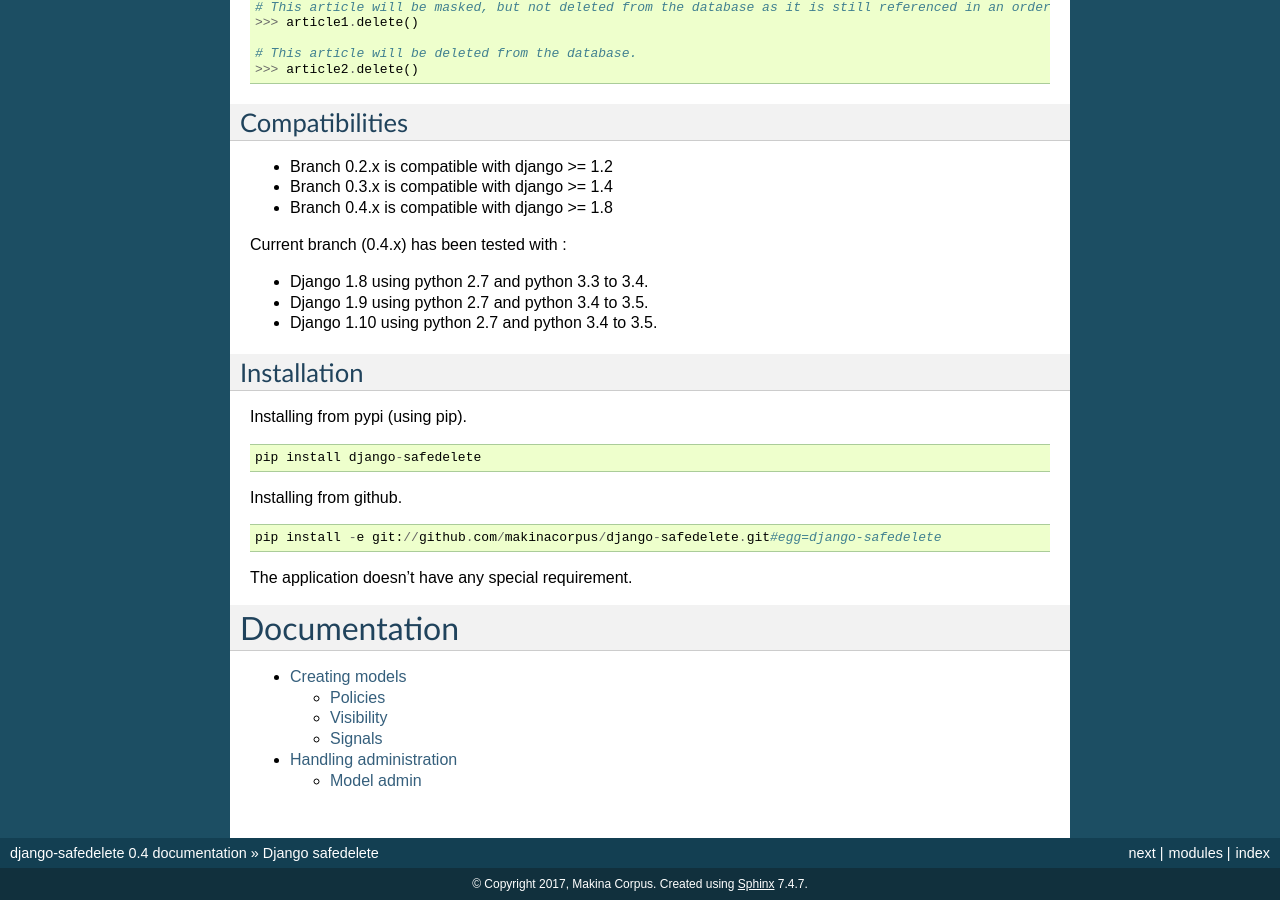
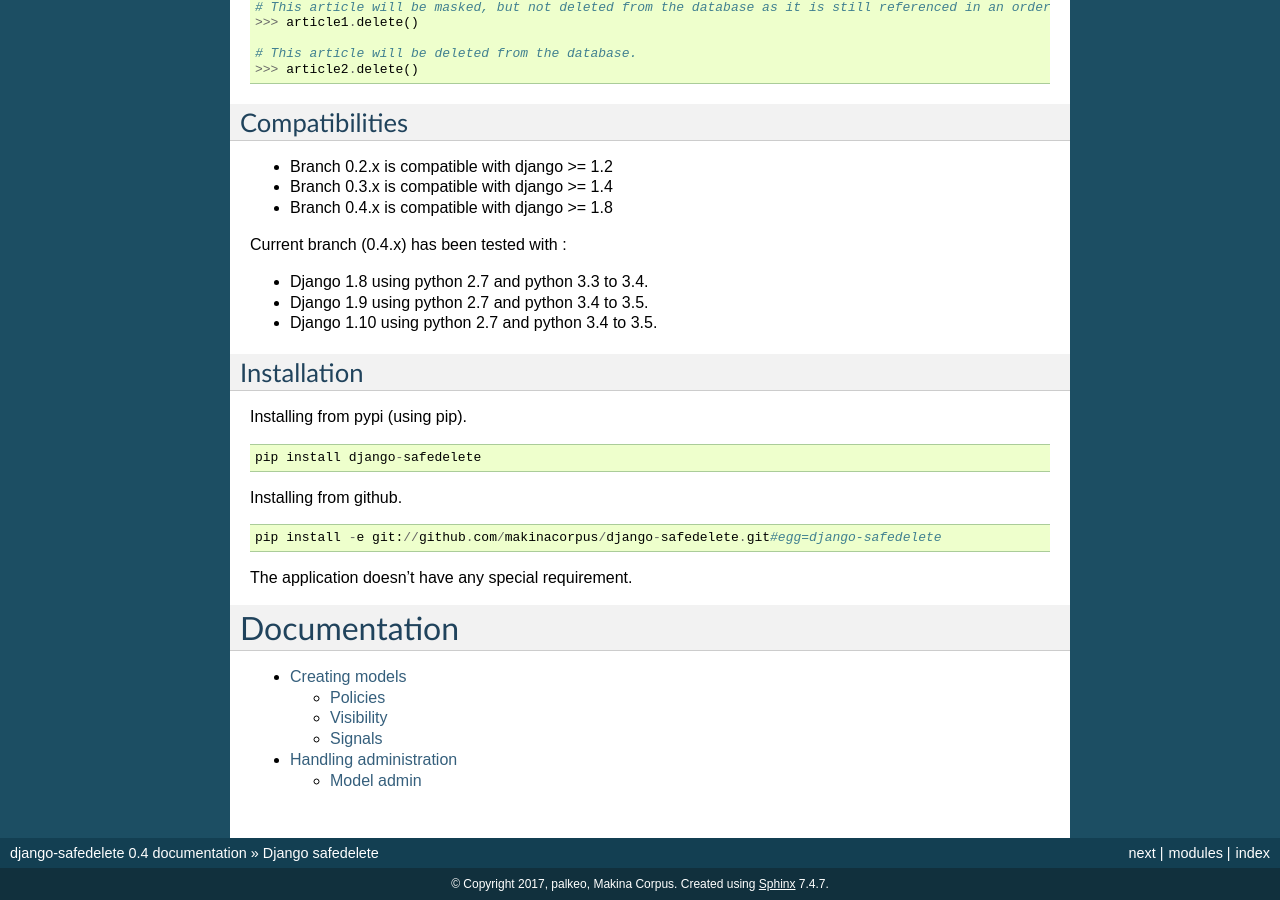
Before and after one commit to makinacorpus/django-safedelete, a Sphinx documentation site: the page built from docs/index.rst, in a window 1280 px wide and 900 px high, scrolled down 882 px. Built offline with Sphinx 7.4.7, drawn with Linux system fonts in a browser that asks for light colours; formulas are drawn with MathJax 3.

Commit message:
prepare the 0.4.0 release

```diff
--- a/docs/conf.py
+++ b/docs/conf.py
@@ -46,7 +46,7 @@
 
 # General information about the project.
 project = 'django-safedelete'
-copyright = '2017, Makina Corpus'
+copyright = '2017, palkeo, Makina Corpus'
 
 # The version info for the project you're documenting, acts as replacement for
 # |version| and |release|, also used in various other places throughout the
```
Also changed, not shown: 1 other file.
